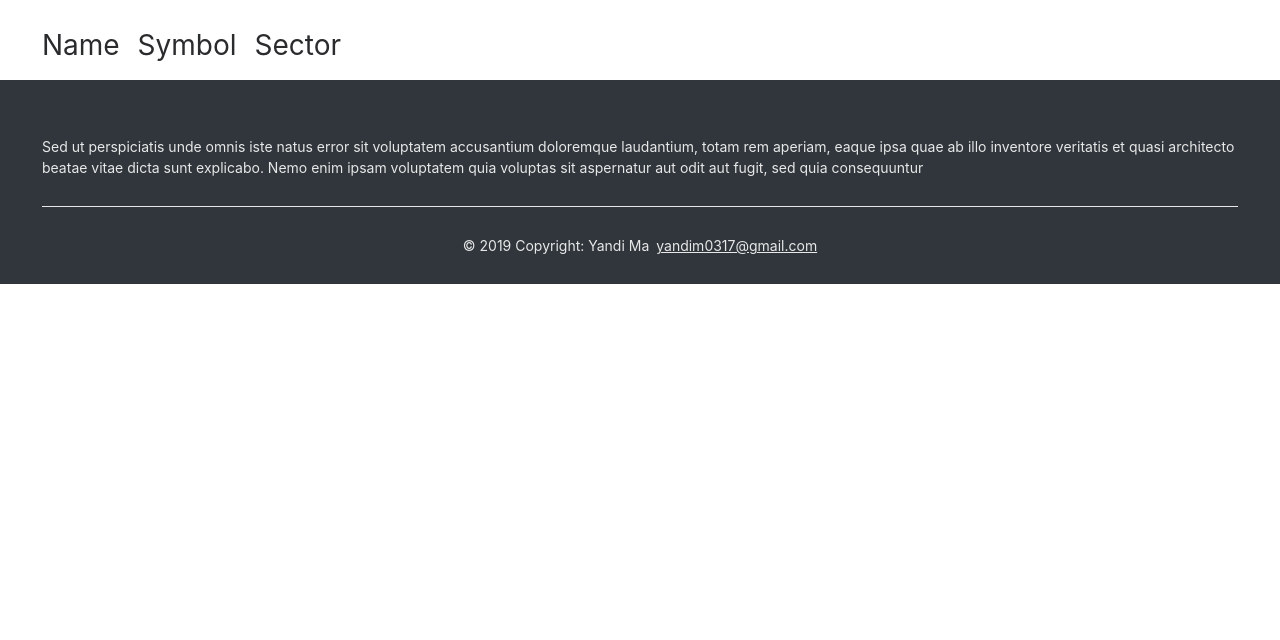
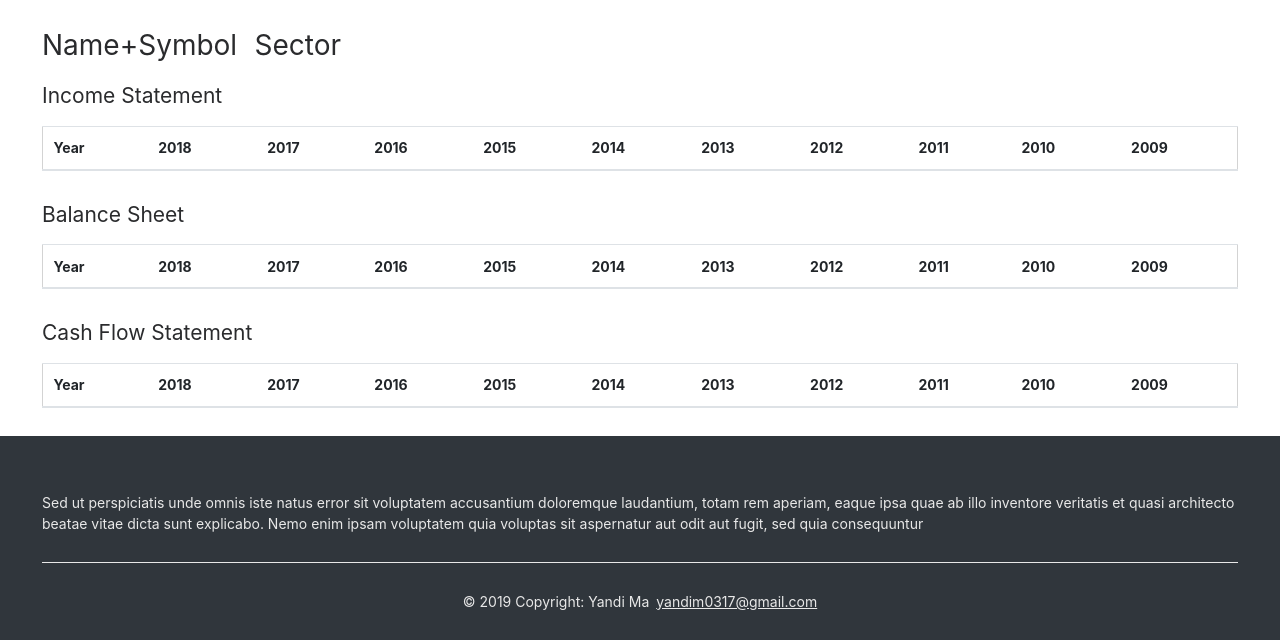
Before and after one commit to Mandy0603/F-Info, a React app: page /financial-summary/1 in a window 1280 px wide. Shown: the part 163-803 px from the top of the page. Built offline with nearby package versions, Linux system fonts and the light colour scheme; no server answers.

Commit message:
Added financial statements in financial summary section

```diff
--- /dev/null
+++ b/src/components/FinancialSummary/BalanceSheet/index.js
@@ -0,0 +1,72 @@
+import React from "react";
+import { connect } from "react-redux";
+
+import StatementTable from "../StatementTable";
+import { fetchBalanceSheet } from "../../../store/actions/statements";
+
+import "../style.scss";
+
+class BalanceSheet extends React.Component {
+  state = { isLoading: false };
+  componentDidMount() {
+    this.setState({ isLoading: true });
+    this.props.fetchBalanceSheet(this.props.symbol, () => {
+      this.setState({ isLoading: false });
+    });
+  }
+
+  render() {
+    const tableHeads = [
+      "Cash and cash equivalents",
+      "Short-term investments",
+      "Cash and short-term investments",
+      "Receivables",
+      "Inventories",
+      "Total current assets",
+      "Property, Plant & Equipment Net",
+      "Goodwill and Intangible Assets",
+      "Long-term investments",
+      "Tax assets",
+      "Total non-current assets",
+      "Total assets",
+      "Payables",
+      "Short-term debt",
+      "Total current liabilities",
+      "Long-term debt",
+      "Total debt",
+      "Deferred revenue",
+      "Tax Liabilities",
+      "Deposit Liabilities",
+      "Total non-current liabilities",
+      "Total liabilities",
+      "Other comprehensive income",
+      "Retained earnings (deficit)",
+      "Total shareholders equity",
+      "Investments",
+      "Net Debt",
+      "Other Assets",
+      "Other Liabilities"
+    ];
+
+    return (
+      <div>
+        <div className="statements-title">Balance Sheet</div>
+        <div>
+          <StatementTable
+            content={this.props.balanceSheet}
+            tableHeads={tableHeads}
+          />
+        </div>
+      </div>
+    );
+  }
+}
+
+const mapStateToProps = state => {
+  return { balanceSheet: state.statements.balanceSheet };
+};
+
+export default connect(
+  mapStateToProps,
+  { fetchBalanceSheet }
+)(BalanceSheet);
--- /dev/null
+++ b/src/components/FinancialSummary/CashFlow/index.js
@@ -0,0 +1,57 @@
+import React from "react";
+import { connect } from "react-redux";
+
+import StatementTable from "../StatementTable";
+import { fetchCashFlow } from "../../../store/actions/statements";
+
+import "../style.scss";
+
+class CashFlow extends React.Component {
+  state = { isLoading: false };
+  componentDidMount() {
+    this.setState({ isLoading: true });
+    this.props.fetchCashFlow(this.props.symbol, () => {
+      this.setState({ isLoading: false });
+    });
+  }
+
+  render() {
+    const tableHeads = [
+      "Depreciation & Amortization",
+      "Stock-based compensation",
+      "Operating Cash Flow",
+      "Capital Expenditure",
+      "Acquisitions and disposals",
+      "Investment purchases and sales",
+      "Investing Cash flow",
+      "Issuance (repayment) of debt",
+      "Issuance (buybacks) of shares",
+      "Dividend payments",
+      "Financing Cash Flow",
+      "Effect of forex changes on cash",
+      "Net cash flow / Change in cash",
+      "Free Cash Flow",
+      "Net Cash/Marketcap"
+    ];
+    return (
+      <div>
+        <div className="statements-title">Cash Flow Statement</div>
+        <div>
+          <StatementTable
+            content={this.props.cashFlow}
+            tableHeads={tableHeads}
+          />
+        </div>
+      </div>
+    );
+  }
+}
+
+const mapStateToProps = state => {
+  return { cashFlow: state.statements.cashFlow };
+};
+
+export default connect(
+  mapStateToProps,
+  { fetchCashFlow }
+)(CashFlow);
--- /dev/null
+++ b/src/components/FinancialSummary/IncomeStatement/index.js
@@ -0,0 +1,74 @@
+import React from "react";
+import { connect } from "react-redux";
+
+import StatementTable from "../StatementTable";
+import { fetchIncomeStatement } from "../../../store/actions/statements";
+
+import "../style.scss";
+
+class IncomeStatement extends React.Component {
+  state = { isLoading: false };
+  componentDidMount() {
+    this.setState({ isLoading: true });
+    this.props.fetchIncomeStatement(this.props.symbol, () => {
+      this.setState({ isLoading: false });
+    });
+  }
+
+  render() {
+    const tableHeads = [
+      "Revenue",
+      "Revenue Growth",
+      "Cost of Revenue",
+      "Gross Profit",
+      "R&D Expenses",
+      "SG&A Expense",
+      "Operating Expenses",
+      "Operating Income",
+      "Interest Expense",
+      "Earnings before Tax",
+      "Income Tax Expense",
+      "Net Income - Non-Controlling int",
+      "Net Income - Discontinued ops",
+      "Net Income",
+      "Preferred Dividends",
+      "Net Income Com",
+      "EPS",
+      "EPS Diluted",
+      "Weighted Average Shs Out",
+      "Weighted Average Shs Out (Dil)",
+      "Dividend per Share",
+      "Gross Margin",
+      "EBITDA Margin",
+      "EBIT Margin",
+      "Profit Margin",
+      "Free Cash Flow margin",
+      "EBITDA",
+      "EBIT",
+      "Consolidated Income",
+      "Earnings Before Tax Margin",
+      "Net Profit Margin"
+    ];
+
+    return (
+      <div>
+        <div className="statements-title">Income Statement</div>
+        <div>
+          <StatementTable
+            content={this.props.incomeStatement}
+            tableHeads={tableHeads}
+          />
+        </div>
+      </div>
+    );
+  }
+}
+
+const mapStateToProps = state => {
+  return { incomeStatement: state.statements.incomeStatement };
+};
+
+export default connect(
+  mapStateToProps,
+  { fetchIncomeStatement }
+)(IncomeStatement);
--- /dev/null
+++ b/src/components/FinancialSummary/StatementTable/index.js
@@ -0,0 +1,59 @@
+import React from "react";
+import { formatMoney } from "../../../utility/index";
+
+class StatementTable extends React.Component {
+  renderRows = (financials, index) => {
+    const tableHeads = this.props.tableHeads;
+    console.log(financials);
+    let contentRow = [];
+    contentRow.push(<th>{tableHeads[index]}</th>);
+    for (let j = 0; j < financials.length; j++) {
+      let figureString = financials[j][tableHeads[index]];
+      let figure = Number.parseFloat(figureString);
+      let figureInMillions =
+        Math.abs(figure) > 1000000 ? figure / 1000000 : figure;
+      let figureFormated = formatMoney(figureInMillions);
+
+      contentRow.push(
+        <td style={{ fontSize: "12px" }}>
+          {figureFormated + (figure > 1000000 ? "M" : "")}
+        </td>
+      );
+    }
+    return contentRow;
+  };
+  renderContent = content => {
+    if (!content) return;
+    let tableContent = [];
+    for (let i = 0; i < this.props.tableHeads.length; i++) {
+      tableContent.push(<tr>{this.renderRows(content.financials, i)}</tr>);
+    }
+    return tableContent;
+  };
+  render() {
+    return (
+      <div>
+        <table class="table table-striped">
+          <thead>
+            <tr>
+              <th scope="col">Year</th>
+              <th scope="col">2018</th>
+              <th scope="col">2017</th>
+              <th scope="col">2016</th>
+              <th scope="col">2015</th>
+              <th scope="col">2014</th>
+              <th scope="col">2013</th>
+              <th scope="col">2012</th>
+              <th scope="col">2011</th>
+              <th scope="col">2010</th>
+              <th scope="col">2009</th>
+            </tr>
+          </thead>
+          <tbody>{this.renderContent(this.props.content)}</tbody>
+        </table>
+      </div>
+    );
+  }
+}
+
+export default StatementTable;
--- a/src/components/FinancialSummary/index.js
+++ b/src/components/FinancialSummary/index.js
@@ -1,6 +1,9 @@
 import React from "react";
 import { connect } from "react-redux";
 
+import IncomeStatement from "./IncomeStatement";
+import BalanceSheet from "./BalanceSheet";
+import CashFlow from "./CashFlow";
 import "./style.scss";
 
 class FinancialSummary extends React.Component {
@@ -9,12 +12,15 @@ class FinancialSummary extends React.Component {
       <div className="summary">
         <div className="summary-title">Financial Summary</div>
         <div className="summary-general">
-          <div className="summary-general__name">Name</div>
-          <div className="summary-general__symbol">Symbol</div>
+          <div className="summary-general__name">Name+Symbol</div>
           <div className="summary-general__sector">Sector</div>
         </div>
         <div className="summary-statements">
-          <div className="summary-statements__incomeStatement" />
+          <div className="summary-statements__incomeStatement">
+            <IncomeStatement symbol={this.props.match.params.code} />
+            <BalanceSheet symbol={this.props.match.params.code} />
+            <CashFlow symbol={this.props.match.params.code} />
+          </div>
         </div>
       </div>
     );
--- a/src/components/FinancialSummary/style.scss
+++ b/src/components/FinancialSummary/style.scss
@@ -13,3 +13,10 @@
     justify-content: space-between;
   }
 }
+.statements {
+  &-title {
+    color: rgb(42, 43, 45);
+    padding: 1rem 0;
+    font-size: 1.5rem;
+  }
+}
--- a/src/components/ForeignCurrency/FXDetailPage/index.js
+++ b/src/components/ForeignCurrency/FXDetailPage/index.js
@@ -34,7 +34,7 @@ class MajorIndexesDetailPage extends React.Component {
             style={{ color: changes >= 0 ? "rgb(4,159,58)" : "rgb(220,54,89)" }}
           >
             {(changes > 0 ? "+" : "") +
-              Number.parseFloat(changes / 100).toFixed(4)}
+              Number.parseFloat(bid - bid / (1 + changes / 100)).toFixed(4)}
           </td>
           <td
             style={{ color: changes >= 0 ? "rgb(4,159,58)" : "rgb(220,54,89)" }}
--- a/src/components/MajorIndexes/index.js
+++ b/src/components/MajorIndexes/index.js
@@ -51,7 +51,7 @@ class MajorIndexes extends React.Component {
             <div className="index-individual__price">{price} </div>
             <div className="index-individual__separator">{"/"}</div>
             <div className="index-individual__changes" style={textColor}>
-              {changes}
+              {Number.parseFloat(changes).toFixed(2)}
             </div>
           </div>
         </div>
--- a/src/store/actions/actionTypes.js
+++ b/src/store/actions/actionTypes.js
@@ -13,3 +13,8 @@ export const FETCH_CRYPTO = "FETCH_CRYPTO";
 
 export const FETCH_CURRENCY_CARD = "FETCH_CURRENCY_CARD";
 export const FETCH_CURRENCY = "FETCH_CURRENCY";
+
+export const FETCH_INCOME_STATEMENT = "FETCH_INCOME_STATEMENT";
+export const FETCH_BALANCE_SHEET = "FETCH_BALANCE_SHEET";
+export const FETCH_CASH_FLOW = "FETCH_CASH_FLOW";
+export const CLEAR_STATEMENTS = "CLEAR_STATEMENTS";
--- /dev/null
+++ b/src/store/actions/statements.js
@@ -0,0 +1,54 @@
+import {
+  FETCH_INCOME_STATEMENT,
+  FETCH_BALANCE_SHEET,
+  FETCH_CASH_FLOW,
+  CLEAR_STATEMENTS
+} from "./actionTypes";
+import axios from "axios";
+
+export const fetchIncomeStatement = (symbol, callback) => dispatch => {
+  const URL =
+    "https://financialmodelingprep.com/api/v3/financials/income-statement/" +
+    symbol;
+  axios.get(URL).then(res => {
+    callback();
+    let incomeStatement = res.data;
+    return dispatch({
+      type: FETCH_INCOME_STATEMENT,
+      payload: incomeStatement
+    });
+  });
+};
+
+export const fetchBalanceSheet = (symbol, callback) => dispatch => {
+  const URL =
+    "https://financialmodelingprep.com/api/v3/financials/balance-sheet-statement/" +
+    symbol;
+  axios.get(URL).then(res => {
+    callback();
+    let incomeStatement = res.data;
+    return dispatch({
+      type: FETCH_BALANCE_SHEET,
+      payload: incomeStatement
+    });
+  });
+};
+export const fetchCashFlow = (symbol, callback) => dispatch => {
+  const URL =
+    "https://financialmodelingprep.com/api/v3/financials/cash-flow-statement/" +
+    symbol;
+  axios.get(URL).then(res => {
+    callback();
+    let incomeStatement = res.data;
+    return dispatch({
+      type: FETCH_CASH_FLOW,
+      payload: incomeStatement
+    });
+  });
+};
+
+export const clearStatements = () => {
+  return {
+    type: CLEAR_STATEMENTS
+  };
+};
--- a/src/store/reducers/index.js
+++ b/src/store/reducers/index.js
@@ -6,13 +6,15 @@ import stockPriceCardReducer from "./stockPriceCardReducer";
 import discountCardReducer from "./discountCardReducer";
 import cryptoReducer from "./cryptoReducer";
 import currencyReducer from "./currencyReducer";
+import statementReducer from "./statementReducer";
 
 const reducers = combineReducers({
   majorIndex: indexReducer,
   stockPriceForCard: stockPriceCardReducer,
   discountCard: discountCardReducer,
   crypto: cryptoReducer,
-  currency: currencyReducer
+  currency: currencyReducer,
+  statements: statementReducer
 });
 
 export default reducers;
--- /dev/null
+++ b/src/store/reducers/statementReducer.js
@@ -0,0 +1,29 @@
+import {
+  FETCH_INCOME_STATEMENT,
+  FETCH_BALANCE_SHEET,
+  FETCH_CASH_FLOW,
+  CLEAR_STATEMENTS
+} from "../actions/actionTypes";
+
+const initialState = {
+  incomeStatement: null,
+  balanceSheet: null,
+  cashFlow: null
+};
+
+const reducer = (state = initialState, action) => {
+  switch (action.type) {
+    case FETCH_INCOME_STATEMENT:
+      return { ...state, incomeStatement: action.payload };
+    case FETCH_BALANCE_SHEET:
+      return { ...state, balanceSheet: action.payload };
+    case FETCH_CASH_FLOW:
+      return { ...state, cashFlow: action.payload };
+    case CLEAR_STATEMENTS:
+      return { ...state, ...initialState };
+    default:
+      return state;
+  }
+};
+
+export default reducer;
```
